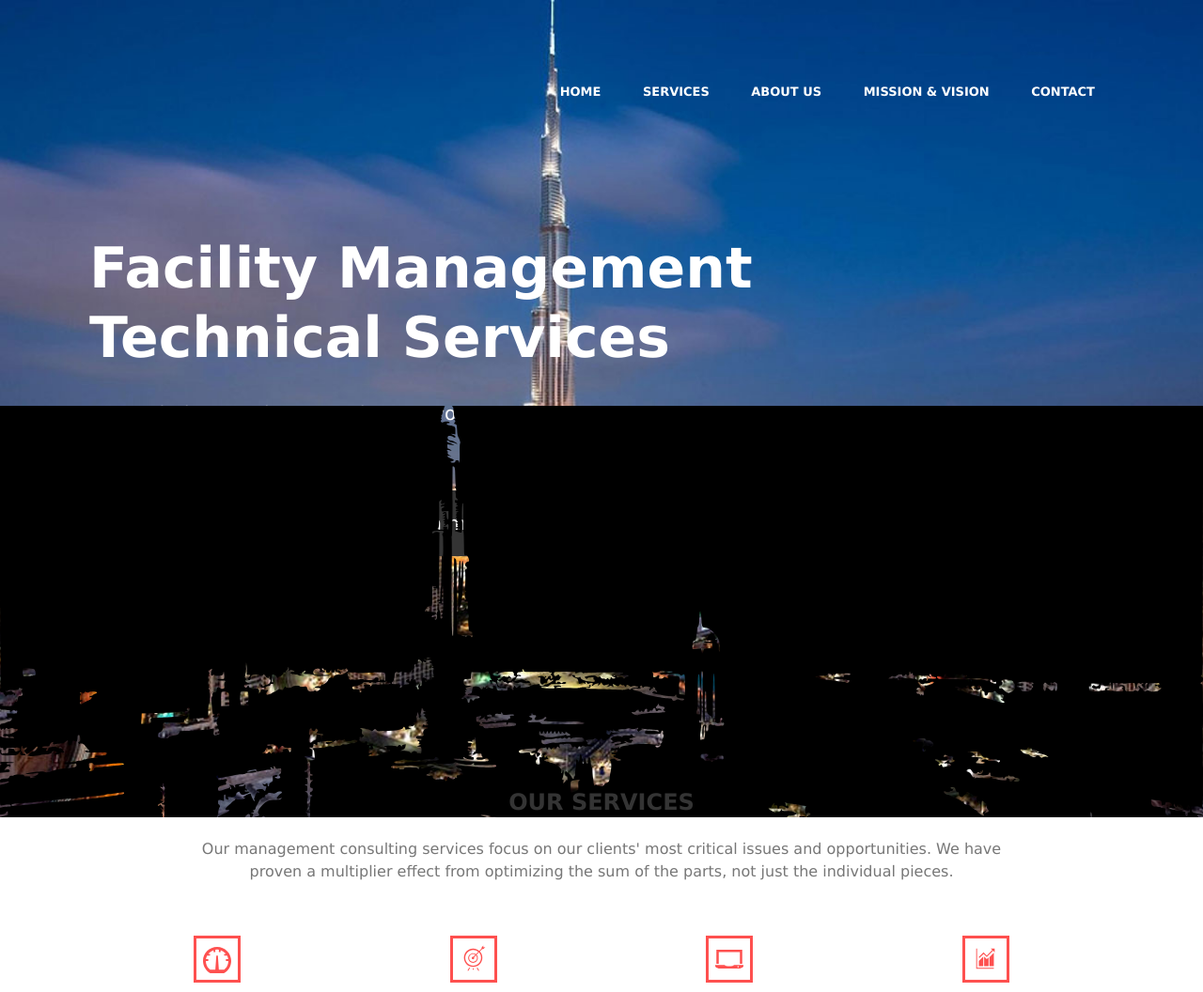
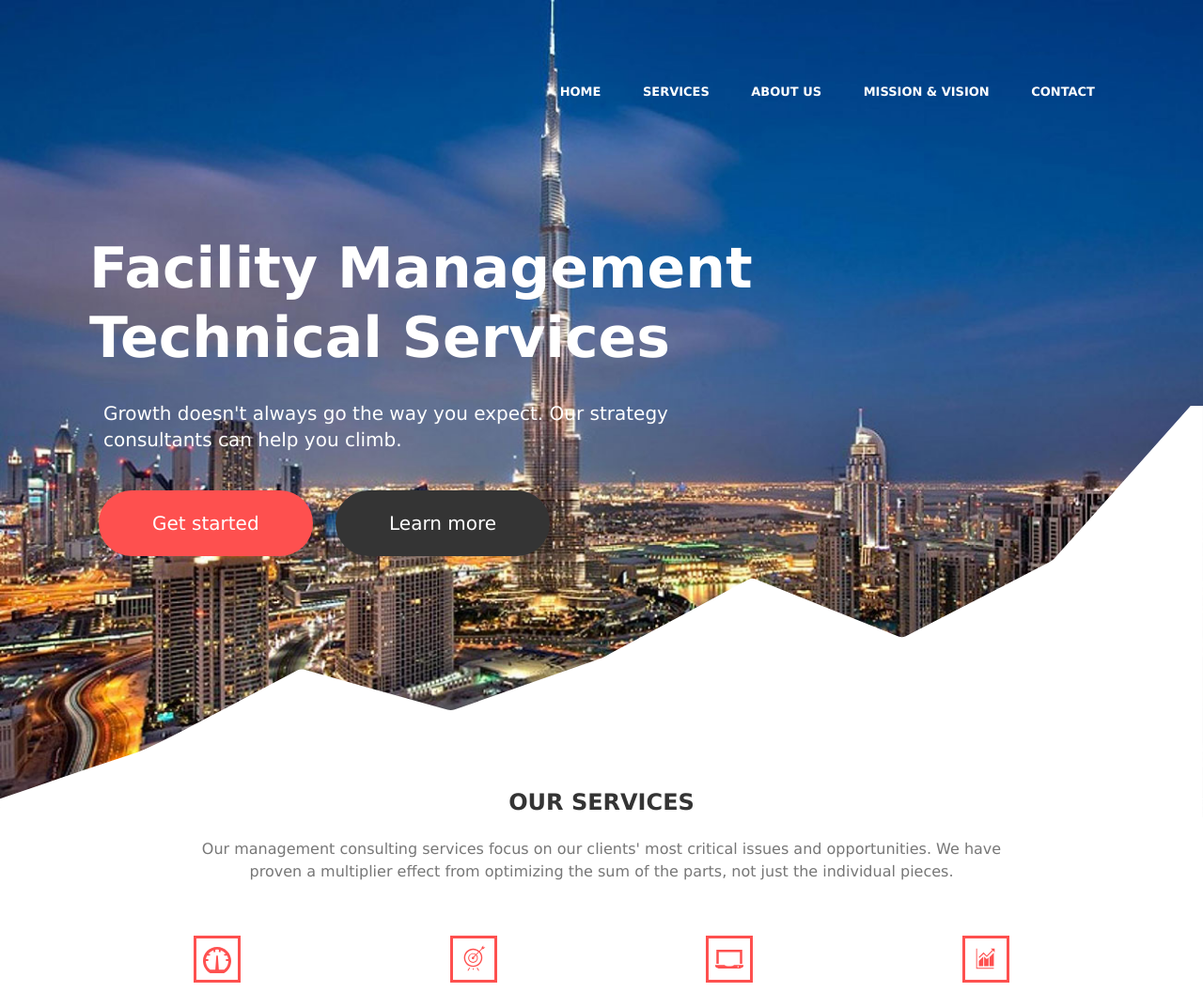
Before and after one commit to chirilo/erts, a CodeIgniter app: page /database/ in a window 1280 px wide. Shown: the top 1056 px of the page at 94% size. Run offline with CodeIgniter, Linux system fonts and the light colour scheme.

Commit message:
edited styles to properly display banner svg

```diff
--- a/assets/eladioramonida/src/style.css
+++ b/assets/eladioramonida/src/style.css
@@ -1622,7 +1622,7 @@ img {
   display: block;
   width: 100%;
   height: 438px;
-  background: url(img/banner3.svg) 50% 50% no-repeat;
+  background: url(img/banner.svg) 50% 50% no-repeat;
   background-size: cover;
   pointer-events: none;
 }
```
